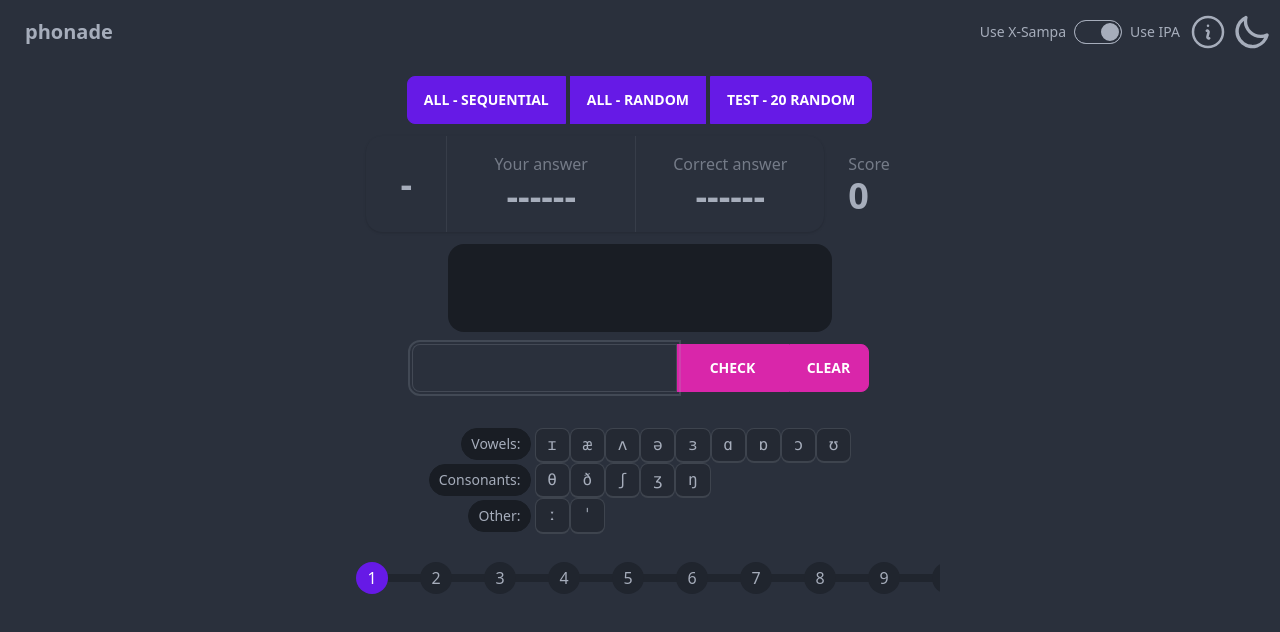
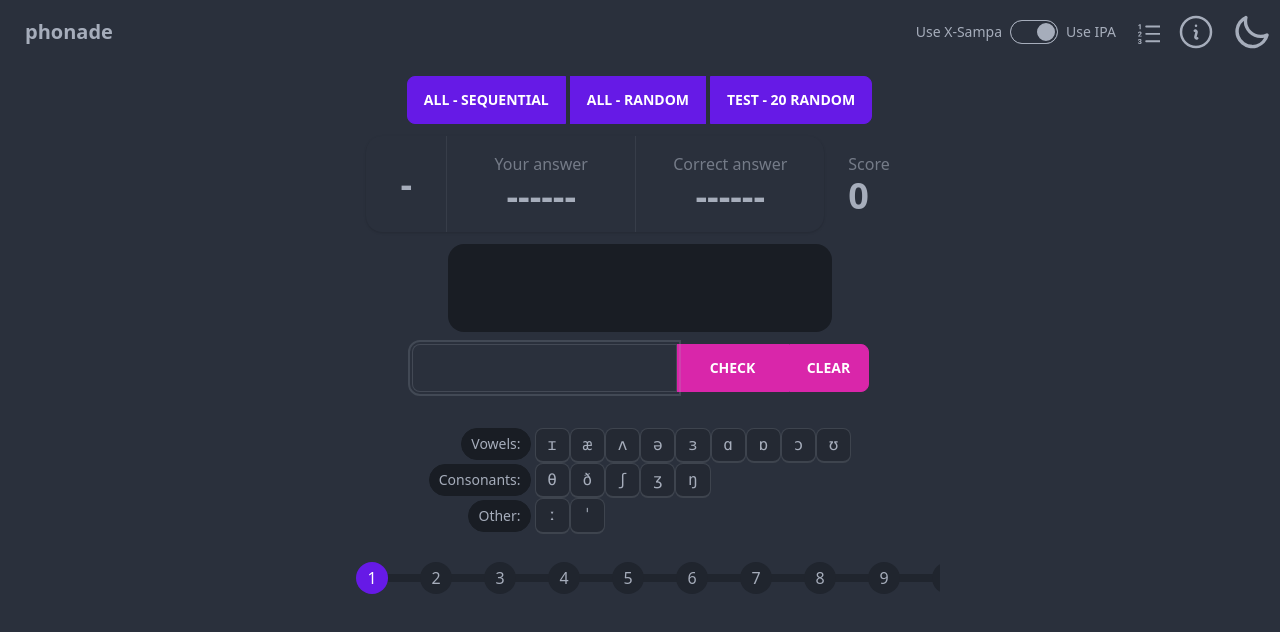
Before and after one commit to MarcinFortuna/phonade_app, a React (Vite) app: page / in a window 1280 px wide. Shown: the top 632 px of the page. Built offline with nearby package versions, Linux system fonts and the light colour scheme.

Commit message:
Add a full list of transcriptions to browse

```diff
--- a/src/components/Header.tsx
+++ b/src/components/Header.tsx
@@ -2,12 +2,14 @@ import React from 'react';
 import Info from "./Info";
 import ThemeChangeToggle from "./ThemeChangeToggle";
 import {UseIpaToggle} from "./UseIpaToggle";
+import {SeeList} from "./SeeList";
 
 function Header() {
     return (<header className="navbar bg-base-100 flex justify-between">
         <div className="btn btn-ghost normal-case text-xl">phonade</div>
-        <div className="flex gap-1">
+        <div className="flex gap-4">
             <UseIpaToggle />
+            <SeeList />
             <Info />
             <ThemeChangeToggle />
         </div>
--- /dev/null
+++ b/src/components/SeeList.tsx
@@ -0,0 +1,56 @@
+import React from 'react';
+import {most_common} from "../data/transcriptions";
+import {transcription} from "../types/types";
+import {useAppContext} from "../libs/ContextLib";
+import {translateConvenientSymbolsToIpa, translateSampaToIpa} from "../helperFunctions";
+
+export const SeeList = () => {
+
+    const ctx = useAppContext();
+
+    return (
+        <>
+            <label htmlFor="vocab-list-modal" className="cursor-pointer" title="See the full list">
+                <svg xmlns="http://www.w3.org/2000/svg" width="24" height="24" fill="currentColor" strokeWidth={1.5}
+                     className="bi bi-list-ol" viewBox="0 0 13 13">
+                    <path fill-rule="evenodd"
+                          d="M5 11.5a.5.5 0 0 1 .5-.5h9a.5.5 0 0 1 0 1h-9a.5.5 0 0 1-.5-.5zm0-4a.5.5 0 0 1 .5-.5h9a.5.5 0 0 1 0 1h-9a.5.5 0 0 1-.5-.5zm0-4a.5.5 0 0 1 .5-.5h9a.5.5 0 0 1 0 1h-9a.5.5 0 0 1-.5-.5z"/>
+                    <path
+                        d="M1.713 11.865v-.474H2c.217 0 .363-.137.363-.317 0-.185-.158-.31-.361-.31-.223 0-.367.152-.373.31h-.59c.016-.467.373-.787.986-.787.588-.002.954.291.957.703a.595.595 0 0 1-.492.594v.033a.615.615 0 0 1 .569.631c.003.533-.502.8-1.051.8-.656 0-1-.37-1.008-.794h.582c.008.178.186.306.422.309.254 0 .424-.145.422-.35-.002-.195-.155-.348-.414-.348h-.3zm-.004-4.699h-.604v-.035c0-.408.295-.844.958-.844.583 0 .96.326.96.756 0 .389-.257.617-.476.848l-.537.572v.03h1.054V9H1.143v-.395l.957-.99c.138-.142.293-.304.293-.508 0-.18-.147-.32-.342-.32a.33.33 0 0 0-.342.338v.041zM2.564 5h-.635V2.924h-.031l-.598.42v-.567l.629-.443h.635V5z"/>
+                </svg>
+            </label>
+            <input type="checkbox" id="vocab-list-modal" className="modal-toggle"/>
+            <label htmlFor="vocab-list-modal" className="modal cursor-pointer">
+                <label className="modal-box relative" htmlFor="">
+                    <h3 className="font-bold text-lg">The 200 most common English words and their RP pronunciation
+                        (strong forms only)</h3>
+                    <h4 className="font-bold text-sm mt-2">Prepared on the basis of <a
+                        href="http://www.teacherjoe.us/Vocab200.html" className="link link-secondary">Teacher Joe's list</a></h4>
+                    <div className="overflow-x-auto">
+                      <table className="table table-compact w-full mt-6">
+                        <thead>
+                          <tr>
+                            <th></th>
+                            <th>Word</th>
+                            <th>{ctx?.useIpa ? "IPA" : "X-SAMPA"}</th>
+                          </tr>
+                        </thead>
+                        <tbody>
+                        {most_common.map((word: transcription) => {
+                            return <tr>
+                                <td>{word.id}</td>
+                                <td>{word.spelling}</td>
+                                <td>{ctx?.useIpa ? translateConvenientSymbolsToIpa(translateSampaToIpa(word.sampa_strong)) : word.sampa_strong}</td>
+                            </tr>
+                        })}
+                        </tbody>
+                      </table>
+                    </div>
+                    <div className="modal-action">
+                        <label htmlFor="vocab-list-modal" className="btn">Close</label>
+                    </div>
+                </label>
+            </label>
+        </>
+    )
+}
```
